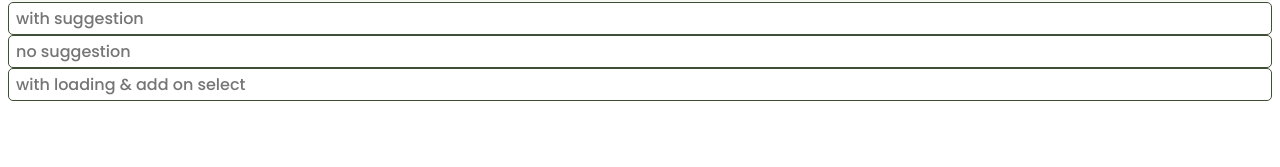
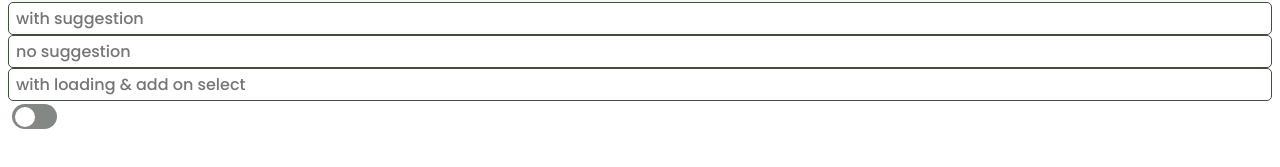
Before and after one commit to TranscriptomeDB-CU-Project/web-client, a Next.js app: page /test in a window 1280 px wide. Shown: the part 139-306 px from the top of the page. Built offline with nearby package versions, Linux system fonts and the light colour scheme; some icons are missing.

Commit message:
feat: implement switch

```diff
--- /dev/null
+++ b/src/components/Switch/index.tsx
@@ -0,0 +1,8 @@
+import { SwitchContainer } from './styled'
+import { SwitchProps } from './types'
+
+const Switch = (props: SwitchProps) => {
+  return <SwitchContainer {...props} />
+}
+
+export default Switch
--- /dev/null
+++ b/src/components/Switch/styled.ts
@@ -0,0 +1,41 @@
+import styled from 'styled-components'
+
+import { PALETTE } from '@/theme'
+
+export const SwitchContainer = styled.input.attrs({ type: 'checkbox' })`
+  width: 45px;
+  height: 25px;
+  position: relative;
+  appearance: none;
+
+  &:before {
+    content: ' ';
+    position: absolute;
+    width: 45px;
+    height: 25px;
+    background-color: ${PALETTE.BLACK[300]};
+    border-radius: 15px;
+    transition: background-color 0.1s;
+  }
+
+  &:checked:before {
+    background-color: ${PALETTE.PRIMARY[600]};
+  }
+
+  &:after {
+    content: ' ';
+    position: absolute;
+    top: 50%;
+    transform: translateY(-50%);
+    left: 3px;
+    width: 20px;
+    height: 20px;
+    background-color: ${PALETTE.WHITE};
+    border-radius: 50%;
+    transition: left 0.3s;
+  }
+
+  &:checked:after {
+    left: calc(100% - 20px - 3px);
+  }
+`
--- /dev/null
+++ b/src/components/Switch/types.ts
@@ -0,0 +1,4 @@
+export interface SwitchProps {
+  checked?: boolean
+  handleChecked?: () => void
+}
```
Also changed, not shown: src/app/test/page.tsx (+2 -0 lines).
